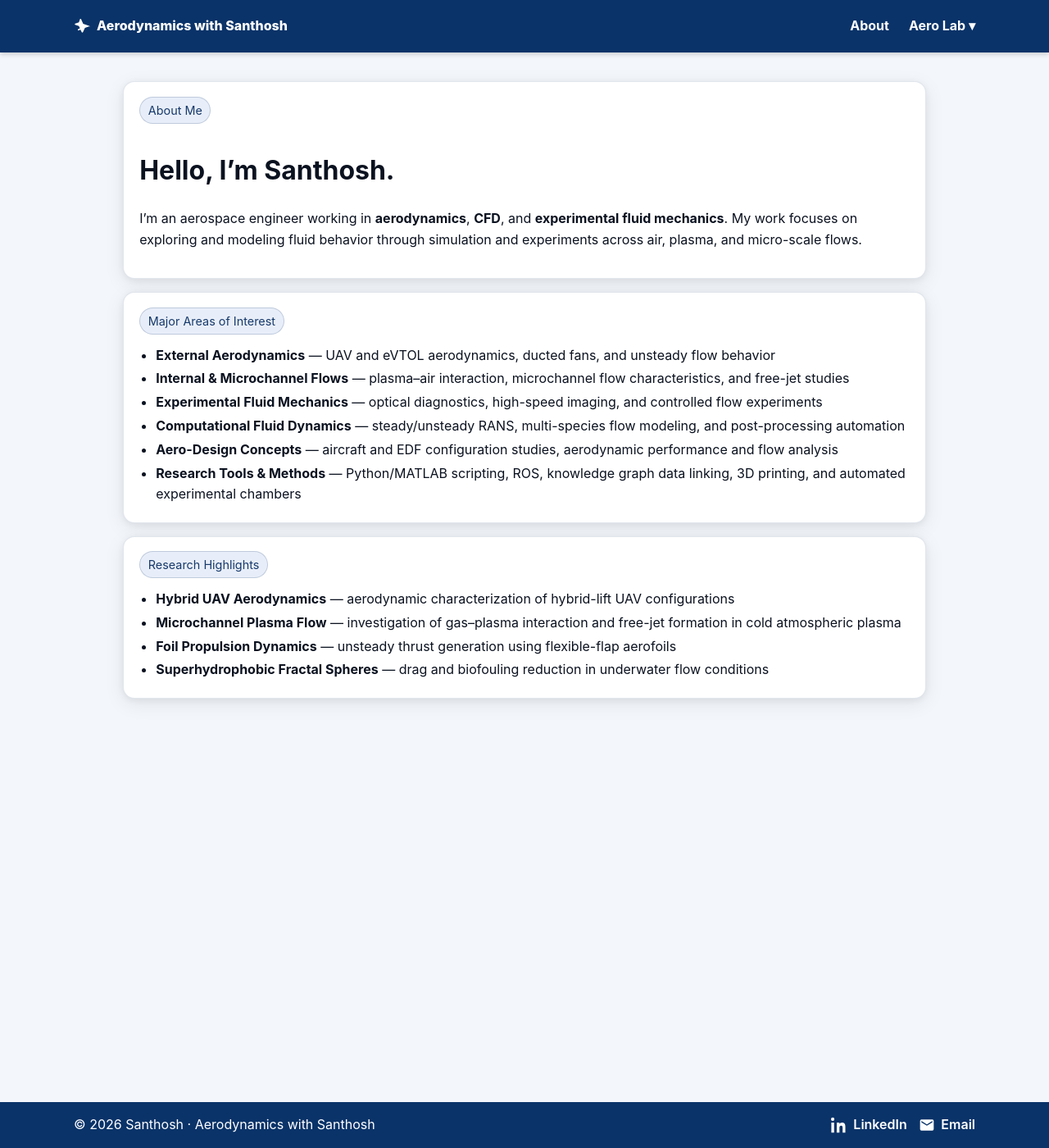
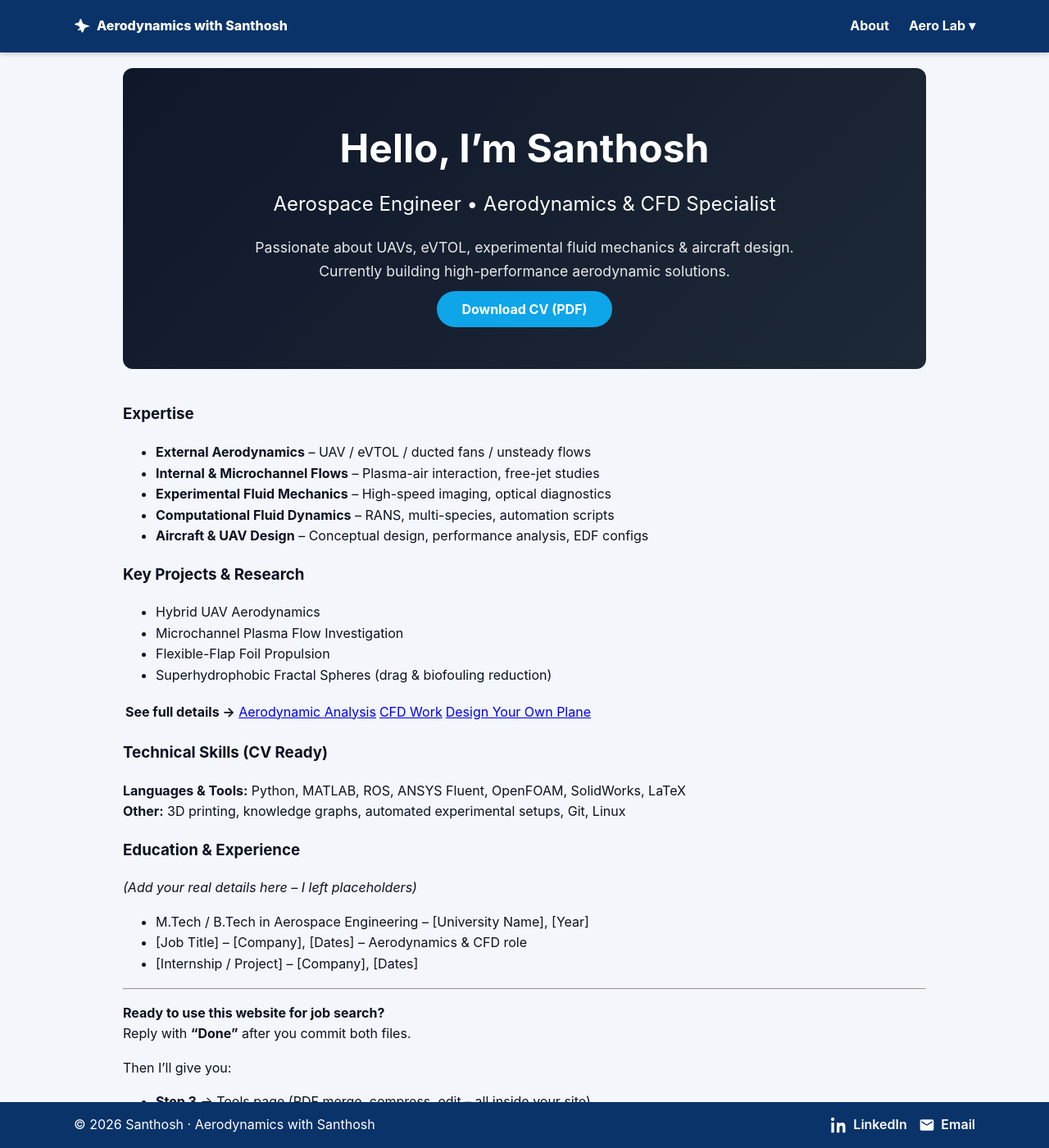
Before and after one commit to SandeJarvis/santhoshaero, a Jekyll site: the page built from index.md, in a window 1280 px wide and 1400 px high. Shown: the whole window at 82% size. Built offline with Jekyll 4.4.1, drawn with Linux system fonts in a browser that asks for light colours; some of the changed text lies outside the part shown.

Commit message:
Update index.md

```diff
--- a/index.md
+++ b/index.md
@@ -1,32 +1,52 @@
 ---
 layout: default
-title: About — Aerodynamics with Santhosh
+title: Santhosh | Aerospace Engineer
 ---
 
-<div class="card">
-  <div class="pill">About Me</div>
-  <h1>Hello, I’m Santhosh.</h1>
-  <p>I’m an aerospace engineer working in <strong>aerodynamics</strong>, <strong>CFD</strong>, and <strong>experimental fluid mechanics</strong>. My work focuses on exploring and modeling fluid behavior through simulation and experiments across air, plasma, and micro-scale flows.</p>
+<div style="text-align:center; padding: 60px 20px; background: linear-gradient(135deg, #0f172a, #1e2937); color: white; border-radius: 12px; margin-bottom: 40px;">
+  <h1 style="font-size: 3rem; margin:0;">Hello, I’m Santhosh</h1>
+  <p style="font-size: 1.5rem; margin:10px 0 0;">Aerospace Engineer • Aerodynamics & CFD Specialist</p>
+  <p style="max-width: 700px; margin: 20px auto; font-size: 1.1rem; opacity: 0.9;">
+    Passionate about UAVs, eVTOL, experimental fluid mechanics & aircraft design.
+    Currently building high-performance aerodynamic solutions.
+  </p>
+  <a href="https://linkedin.com/in/yourprofile" class="btn" style="background:#0ea5e9; color:white; padding:12px 30px; border-radius:50px; text-decoration:none; font-weight:bold;">Download CV (PDF)</a>
 </div>
 
-<div class="card" style="margin-top:1rem">
-  <div class="pill">Major Areas of Interest</div>
-  <ul class="compact">
-    <li><strong>External Aerodynamics</strong> — UAV and eVTOL aerodynamics, ducted fans, and unsteady flow behavior</li>
-    <li><strong>Internal &amp; Microchannel Flows</strong> — plasma–air interaction, microchannel flow characteristics, and free-jet studies</li>
-    <li><strong>Experimental Fluid Mechanics</strong> — optical diagnostics, high-speed imaging, and controlled flow experiments</li>
-    <li><strong>Computational Fluid Dynamics</strong> — steady/unsteady RANS, multi-species flow modeling, and post-processing automation</li>
-    <li><strong>Aero-Design Concepts</strong> — aircraft and EDF configuration studies, aerodynamic performance and flow analysis</li>
-    <li><strong>Research Tools &amp; Methods</strong> — Python/MATLAB scripting, ROS, knowledge graph data linking, 3D printing, and automated experimental chambers</li>
-  </ul>
-</div>
+### Expertise
+- **External Aerodynamics** – UAV / eVTOL / ducted fans / unsteady flows
+- **Internal & Microchannel Flows** – Plasma-air interaction, free-jet studies
+- **Experimental Fluid Mechanics** – High-speed imaging, optical diagnostics
+- **Computational Fluid Dynamics** – RANS, multi-species, automation scripts
+- **Aircraft & UAV Design** – Conceptual design, performance analysis, EDF configs
 
-<div class="card" style="margin-top:1rem">
-  <div class="pill">Research Highlights</div>
-  <ul class="compact">
-    <li><strong>Hybrid UAV Aerodynamics</strong> — aerodynamic characterization of hybrid-lift UAV configurations</li>
-    <li><strong>Microchannel Plasma Flow</strong> — investigation of gas–plasma interaction and free-jet formation in cold atmospheric plasma</li>
-    <li><strong>Foil Propulsion Dynamics</strong> — unsteady thrust generation using flexible-flap aerofoils</li>
-    <li><strong>Superhydrophobic Fractal Spheres</strong> — drag and biofouling reduction in underwater flow conditions</li>
-  </ul>
-</div>
+### Key Projects & Research
+- Hybrid UAV Aerodynamics
+- Microchannel Plasma Flow Investigation
+- Flexible-Flap Foil Propulsion
+- Superhydrophobic Fractal Spheres (drag & biofouling reduction)
+
+**See full details →** [Aerodynamic Analysis](/aerodynamic-analysis) | [CFD Work](/cfd) | [Design Your Own Plane](/design-your-own-plane)
+
+### Technical Skills (CV Ready)
+**Languages & Tools:** Python, MATLAB, ROS, ANSYS Fluent, OpenFOAM, SolidWorks, LaTeX
+**Other:** 3D printing, knowledge graphs, automated experimental setups, Git, Linux
+
+### Education & Experience
+*(Add your real details here – I left placeholders)*
+- M.Tech / B.Tech in Aerospace Engineering – [University Name], [Year]
+- [Job Title] – [Company], [Dates] – Aerodynamics & CFD role
+- [Internship / Project] – [Company], [Dates]
+
+---
+
+**Ready to use this website for job search?**
+Reply with **“Done”** after you commit both files.
+
+Then I’ll give you:
+- **Step 3** → Tools page (PDF merge, compress, edit – all inside your site)
+- **Step 4** → How to add more projects/blogs easily (GitHub web editor)
+- Any other changes you want (dark mode, better look, contact form, etc.)
+
+Just say **“Done”** and we continue one by one.
+Your site will look clean, professional and job-ready in 2 minutes. Let’s go! 🚀
```
